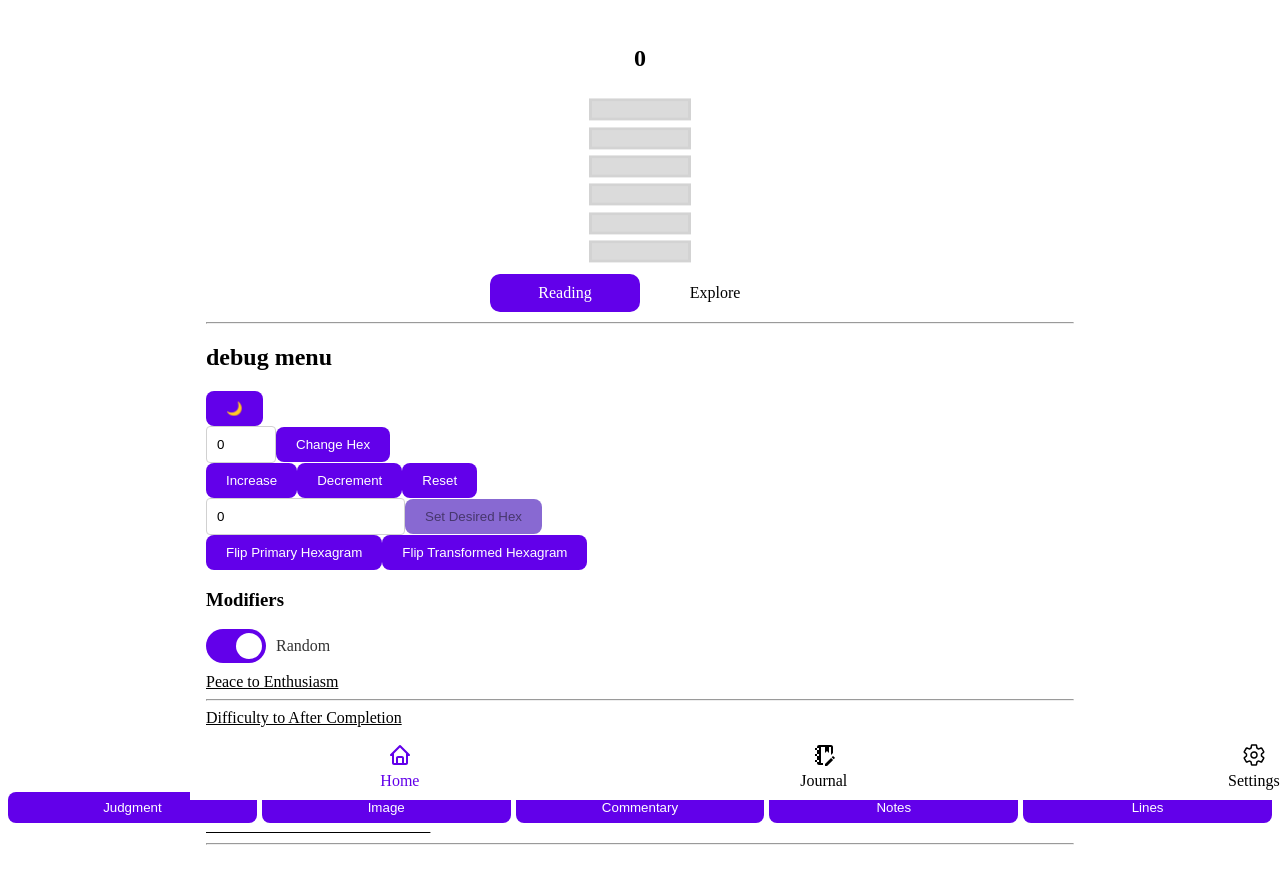
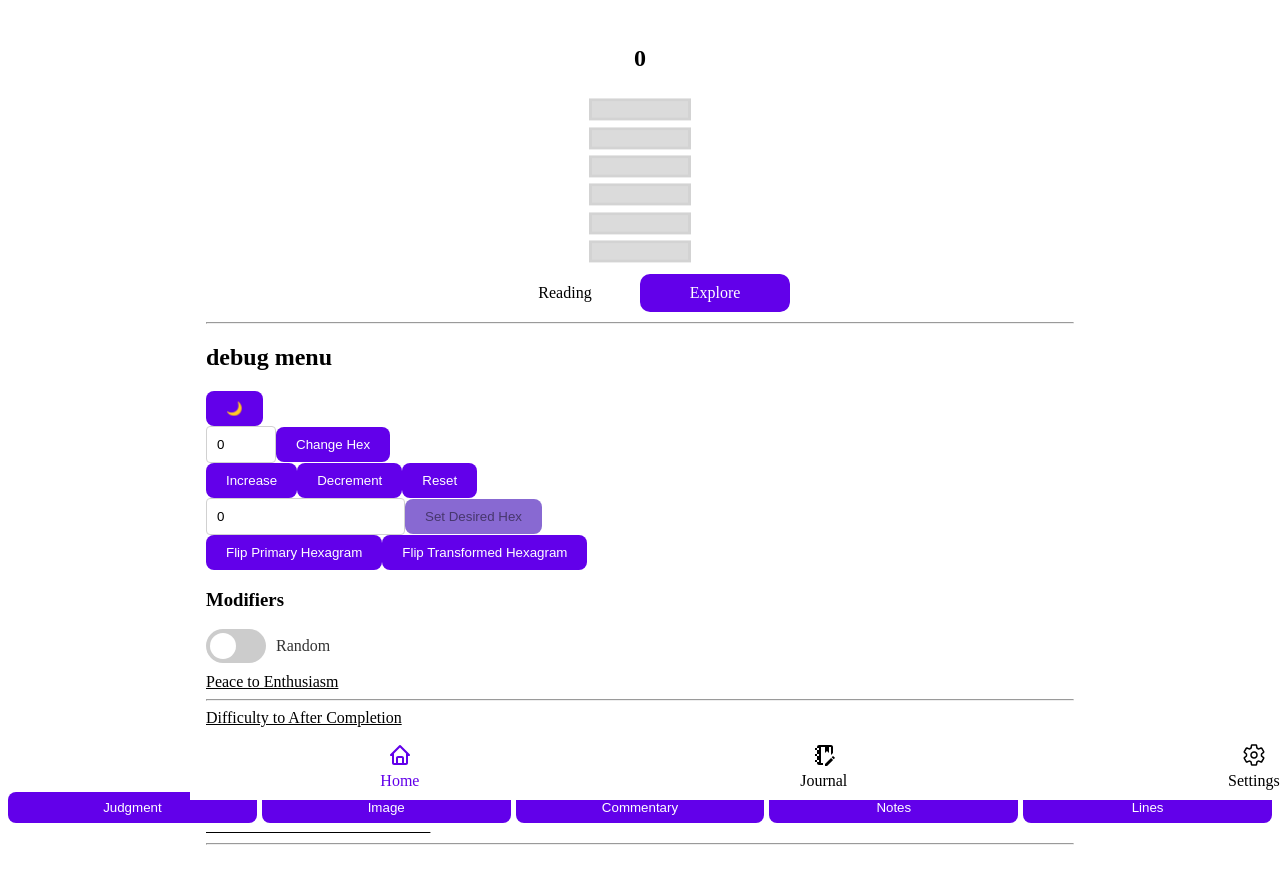
Before and after one commit to RandyBoBandy92/iching-explorer, a React (Vite) app: page / in a window 1280 px wide. Built offline with nearby package versions, Linux system fonts and the light colour scheme.

Commit message:
fixed bug where default mode not setting correctly on mount

```diff
--- a/src/components/ModeSelect/ModeSelect.jsx
+++ b/src/components/ModeSelect/ModeSelect.jsx
@@ -3,9 +3,19 @@ import "./ModeSelect.css";
 import PropTypes from "prop-types";
 
 const ModeSelect = ({ mode, setMode }) => {
-  const [selectedOption, setSelectedOption] = useState(mode.modes[0]);
-  const [selectedIndex, setSelectedIndex] = useState(0);
+  const [selectedOption, setSelectedOption] = useState(
+    getCurrentModeAndIndex().currentMode
+  );
+  const [selectedIndex, setSelectedIndex] = useState(
+    getCurrentModeAndIndex().currentIndex
+  );
   const optionRefs = useRef([]);
+
+  function getCurrentModeAndIndex() {
+    const currentMode = mode.modes.find((modeOpt) => modeOpt === mode.mode);
+    const currentIndex = mode.modes.indexOf(currentMode);
+    return { currentMode, currentIndex };
+  }
 
   const handleSelect = (option, index) => {
     setSelectedOption(option);
@@ -21,6 +31,7 @@ const ModeSelect = ({ mode, setMode }) => {
       });
     }
   }, [selectedIndex]);
+  debugger;
 
   return (
     <div className="mode-select-container">
--- a/src/context/GlobalContext.jsx
+++ b/src/context/GlobalContext.jsx
@@ -54,7 +54,7 @@ const GlobalProvider = ({ children }) => {
   const [transformedHexText, setTransformedHexText] = useState(undefined);
 
   const [readingMode, setReadingMode] = useState({
-    mode: "reading",
+    mode: "explore",
     modes: ["reading", "explore"],
   });
 
```
